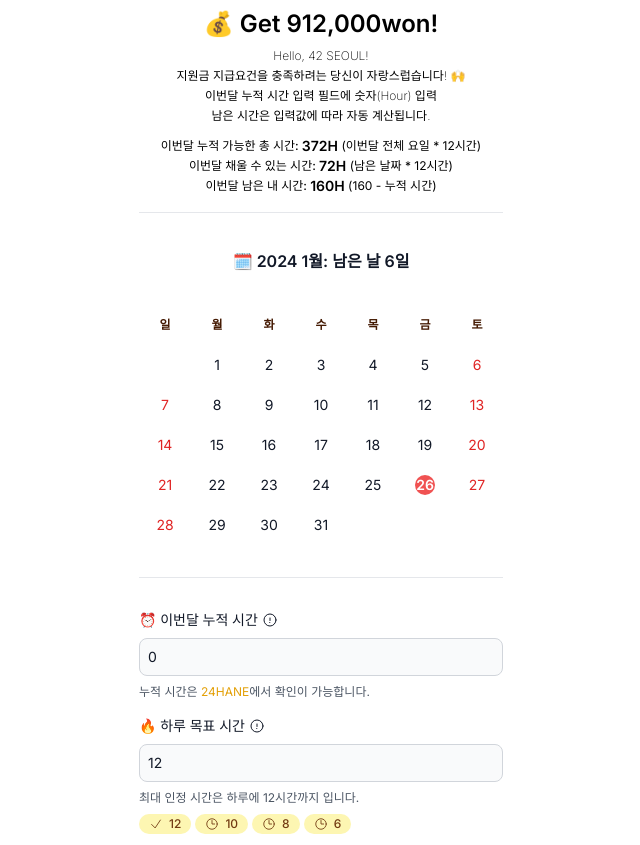
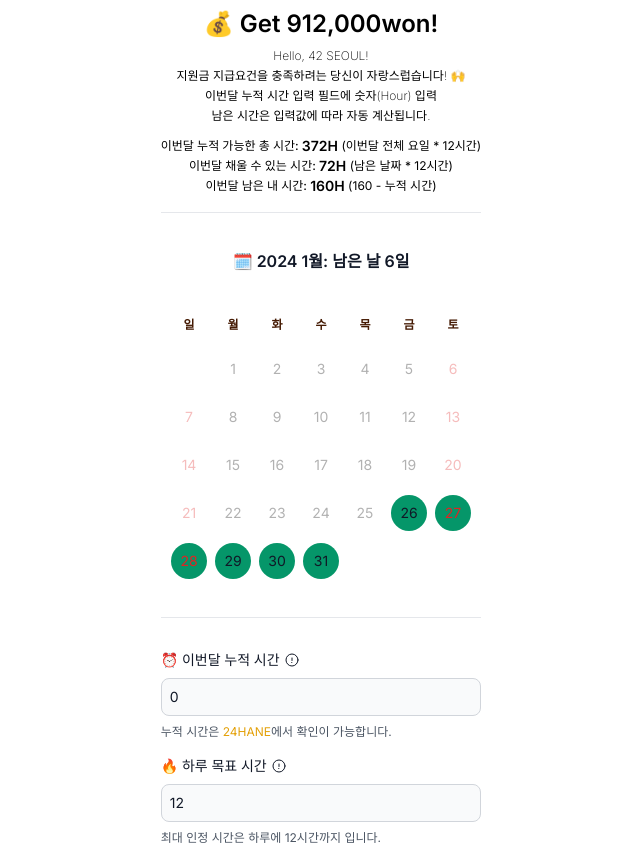
Before and after one commit to get6/get912000won, a Next.js app: page / in a window 1280 px wide. Shown: the top 845 px of the page, without its empty margins (319-959 px from the left). Built offline with nearby package versions, Linux system fonts and the light colour scheme.

Commit message:
Implement all feature with simplecalendar, the style has changed

```diff
--- a/app/page.tsx
+++ b/app/page.tsx
@@ -5,7 +5,7 @@ import CumulativeTimeInput from "@/app/ui/home/CumulativeTimeInput"
 import MyInfo from "@/app/ui/home/MyInfo"
 import MyResult from "@/app/ui/home/MyResult"
 import TargetTimeInput from "@/app/ui/home/TargetTimeInput"
-import Example from "./ui/SimpleCalendar"
+import SimpleCalendar from "./ui/SimpleCalendar"
 
 export default function Home() {
   const desc = [
@@ -34,7 +34,7 @@ export default function Home() {
             <div className="flex justify-center">
               {/*<DatePicker />*/}
               {/*<NewDatePicker />*/}
-              <Example />
+              <SimpleCalendar />
             </div>
             <Line />
             <div className="flex flex-col gap-4">
--- a/app/ui/SimpleCalendar.tsx
+++ b/app/ui/SimpleCalendar.tsx
@@ -1,91 +1,72 @@
 "use client"
 
-import { ChevronLeftIcon, ChevronRightIcon } from "@heroicons/react/20/solid"
 import {
   availableDatesState,
+  daysOfMonthState,
   lastDayOfMonthState,
   selectedDatesState,
   todayState,
 } from "@/app/states/days-of-month-state"
 import {
-  add,
-  eachDayOfInterval,
-  endOfMonth,
   format,
   getDay,
-  isEqual,
   isSameDay,
   isSameMonth,
   isToday,
   isWeekend,
-  parse,
-  startOfToday,
 } from "date-fns"
 import { useRecoilState, useRecoilValue } from "recoil"
-import { Fragment, useState } from "react"
 
 function classNames(...classes: (string | boolean)[]) {
   return classes.filter(Boolean).join(" ")
 }
 
-export default function Example() {
-  //const today = useRecoilValue(todayState)
+export default function SimpleCalendar() {
+  const today = useRecoilValue(todayState)
+  const daysOfMonth = useRecoilValue(daysOfMonthState)
   const lastDayOfMonth = useRecoilValue(lastDayOfMonthState)
   const availableDates = useRecoilValue(availableDatesState)
   const [selectedDates, setSelectedDates] = useRecoilState(selectedDatesState)
 
-  let today = startOfToday()
-  let [selectedDay, setSelectedDay] = useState(today)
-  let [currentMonth, setCurrentMonth] = useState(format(today, "MMM-yyyy"))
-  let firstDayCurrentMonth = parse(currentMonth, "MMM-yyyy", new Date())
+  const days = daysOfMonth
+  const weekDays = ["일", "월", "화", "수", "목", "금", "토"]
+  const colStartClasses = [
+    "",
+    "col-start-2",
+    "col-start-3",
+    "col-start-4",
+    "col-start-5",
+    "col-start-6",
+    "col-start-7",
+  ]
 
-  let days = eachDayOfInterval({
-    start: firstDayCurrentMonth,
-    end: endOfMonth(firstDayCurrentMonth),
-  })
+  const isAvailableDay = (day: Date) => {
+    return availableDates.includes(day)
+  }
 
-  //function previousMonth() {
-  //  let firstDayNextMonth = add(firstDayCurrentMonth, { months: -1 })
-  //  setCurrentMonth(format(firstDayNextMonth, "MMM-yyyy"))
-  //}
-
-  //function nextMonth() {
-  //  let firstDayNextMonth = add(firstDayCurrentMonth, { months: 1 })
-  //  setCurrentMonth(format(firstDayNextMonth, "MMM-yyyy"))
-  //}
+  const datePick = (day: Date) => {
+    const dates = selectedDates.filter((e) => !isSameDay(e, day))
+    const alreadyPickedDate = selectedDates.find((e) => isSameDay(e, day))
+    if (alreadyPickedDate) {
+      dates.sort((a, b) => a.getTime() - b.getTime())
+      return setSelectedDates(dates)
+    } else {
+      dates.push(day)
+      dates.sort((a, b) => a.getTime() - b.getTime())
+      return setSelectedDates(dates)
+    }
+  }
 
   return (
-    <div className="pt-5 max-w-sm">
-      <div className="flex items-center">
-        <h2 className="flex-auto font-semibold text-center text-gray-900 dark:text-white">
-          🗓️ {format(firstDayCurrentMonth, "yyyy M")}월: 남은 날{" "}
-          {availableDates.length}일
-        </h2>
-        {/*<button
-          type="button"
-          onClick={previousMonth}
-          className="-my-1.5 flex flex-none items-center justify-center p-1.5 text-gray-400 hover:text-gray-500"
-        >
-          <span className="sr-only">Previous month</span>
-          <ChevronLeftIcon className="w-5 h-5" aria-hidden="true" />
-        </button>
-        <button
-          onClick={nextMonth}
-          type="button"
-          className="-my-1.5 -mr-1.5 ml-2 flex flex-none items-center justify-center p-1.5 text-gray-400 hover:text-gray-500"
-        >
-          <span className="sr-only">Next month</span>
-          <ChevronRightIcon className="w-5 h-5" aria-hidden="true" />
-        </button>*/}
-      </div>
+    <div className="pt-5 max-w-sm for-mobile">
+      <h2 className="flex-auto font-semibold text-center text-gray-900 dark:text-white">
+        🗓️ {format(lastDayOfMonth, "yyyy M")}월: 남은 날 {availableDates.length}
+        일
+      </h2>
       <div className="grid grid-cols-7 mt-10 text-xs leading-6 text-center text-amber-950 dark:text-yellow-400 font-semibold">
-        <div>일</div>
-        <div>월</div>
-        <div>화</div>
-        <div>수</div>
-        <div>목</div>
-        <div>금</div>
-        <div>토</div>
+        {weekDays.map((value) => (
+          <div>{value}</div>
+        ))}
       </div>
       <div className="grid grid-cols-7 mt-2 text-sm">
         {days.map((day, dayIdx) => (
@@ -98,30 +79,20 @@ export default function Example() {
           >
             <button
               type="button"
-              onClick={(e) => {
-                setSelectedDay(day)
-              }}
+              disabled={!isAvailableDay(day)}
+              onClick={() => datePick(day)}
               className={classNames(
-                isEqual(day, selectedDay) && "text-white dark:text-gray-700",
-                !isEqual(day, selectedDay) && isToday(day) && "text-orange-400",
-                !isEqual(day, selectedDay) &&
-                  isWeekend(day) &&
-                  "text-red-600 dark:text-red-500",
-                !isEqual(day, selectedDay) &&
-                  !isToday(day) &&
-                  isSameMonth(day, firstDayCurrentMonth) &&
-                  "text-gray-900 dark:text-gray-300",
-                !isEqual(day, selectedDay) &&
-                  !isToday(day) &&
-                  !isSameMonth(day, firstDayCurrentMonth) &&
-                  "text-gray-400",
-                isEqual(day, selectedDay) && isToday(day) && "bg-red-500",
-                isEqual(day, selectedDay) &&
-                  !isToday(day) &&
-                  "bg-gray-900 dark:bg-yellow-400",
-                !isEqual(day, selectedDay) && "betterhover:hover:bg-gray-200",
-                (isEqual(day, selectedDay) || isToday(day)) && "font-semibold",
-                "flex h-5 w-5 mx-3 my-1 items-center justify-center rounded-full"
+                !isAvailableDay(day) && "disabled: opacity-30 cursor-default",
+                isAvailableDay(day) &&
+                  "text-gray-900 dark:text-gray-300 betterhover:hover:bg-gray-300 betterhover:hover:dark:bg-gray-500",
+                isWeekend(day) && "text-red-600 dark:text-red-500",
+                selectedDates.includes(day) &&
+                  "bg-emerald-600 dark:bg-orange-500 betterhover:hover:bg-emerald-400 betterhover:hover:dark:bg-orange-400",
+                //!isSameDay(day, selectedDay) &&
+                //  !isToday(day) &&
+                //  !isSameMonth(day, lastDayOfMonth) &&
+                //  "text-gray-400",
+                "flex h-9 w-9 items-center justify-center rounded-full"
               )}
             >
               <time dateTime={format(day, "yyyy-MM-dd")}>
@@ -134,13 +105,3 @@ export default function Example() {
     </div>
   )
 }
-
-let colStartClasses = [
-  "",
-  "col-start-2",
-  "col-start-3",
-  "col-start-4",
-  "col-start-5",
-  "col-start-6",
-  "col-start-7",
-]
```
